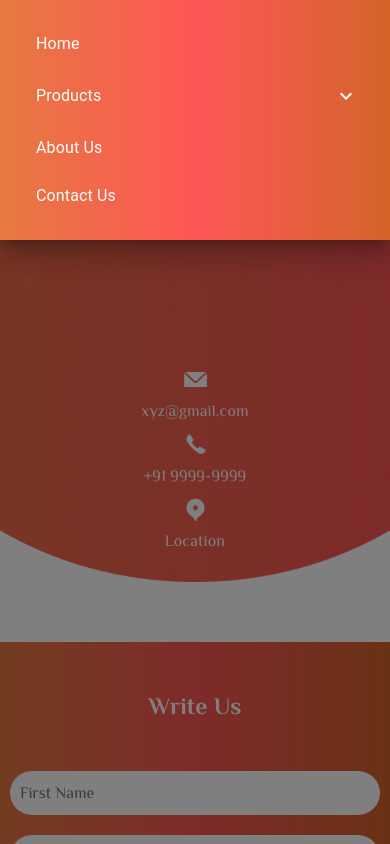
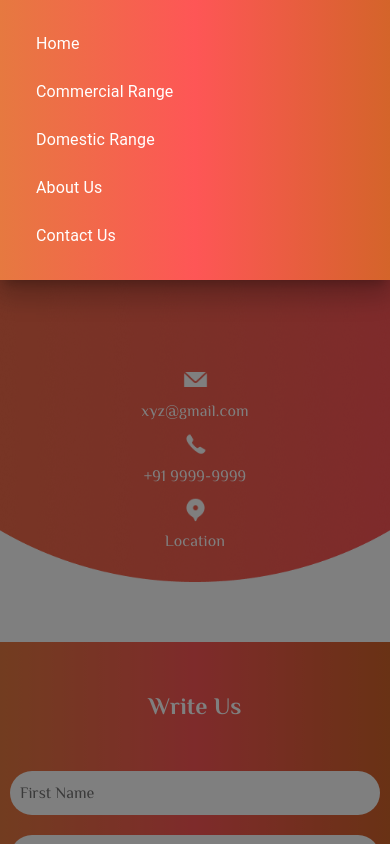
Before and after one commit to sachin-pitamaasweb/kitchen-crafts-app, a React (Create React App) app: page /contact in a window 390 px wide. Both pictures are taken after a click on the element 366 px from the left and 23 px from the top of the page. Shown: the top 844 px of the page. Built offline with nearby package versions, Linux system fonts and the light colour scheme.

Commit message:
new updates

```diff
--- a/src/common/Header/MobileView.jsx
+++ b/src/common/Header/MobileView.jsx
@@ -2,31 +2,25 @@ import React, { useState } from 'react';
 import { Link } from 'react-router-dom';
 
 // MUI
-import { AppBar, Box, CssBaseline, Drawer, Collapse, List, ListItem, ListItemText, IconButton, Divider } from '@mui/material';
-import ExpandMoreIcon from '@mui/icons-material/ExpandMore';
-import ExpandLessIcon from '@mui/icons-material/ExpandLess';
-
-// Helper
-import { navLinks } from '../../helpers';
+import { AppBar, Box, CssBaseline, Drawer, List, ListItem, ListItemText } from '@mui/material';
 
 // Styles
 import './MobileView.css';
 
+const navData = [
+    { path: '/', label: 'Home' },
+    { path: '/commercial', label: 'Commercial Range' },
+    { path: '/domestic', label: 'Domestic Range' },
+    { path: '/about', label: 'About Us' },
+    { path: '/contact', label: 'Contact Us' },
+];
+
 const MobileView = () => {
     const [isMobileMenuOpen, setMobileMenuOpen] = useState(false);
-    const [isProductsOpen, setProductsOpen] = useState(false); // State to track the dropdown status
 
     const toggleMobileMenu = () => {
         setMobileMenuOpen(!isMobileMenuOpen);
-        if (!isMobileMenuOpen) {
-            // Reset the dropdown state when opening the menu
-            setProductsOpen(false);
-        }
         window.scrollTo({ top: 0, behavior: "smooth" });
-    };
-
-    const toggleProductsDropdown = () => {
-        setProductsOpen(!isProductsOpen);
     };
 
     return (
@@ -34,10 +28,7 @@ const MobileView = () => {
             <CssBaseline />
             <AppBar position="fixed" color="primary" sx={{ top: 0, bottom: 'auto', height: '50px' }} className='app-bar-mobile'>
                 <div className='mobile-view'>
-                    <div
-                        className={`menu-icon ${isMobileMenuOpen ? 'open' : ''}`}
-                        onClick={toggleMobileMenu}
-                    >
+                    <div className='menu-icon' onClick={toggleMobileMenu}>
                         <div className="line"></div>
                         <div className="line"></div>
                         <div className="line"></div>
@@ -56,37 +47,10 @@ const MobileView = () => {
                 className='drawer-mobile'
             >
                 <List className="drawer-content">
-                    {navLinks.map((link, index) => (
-                        <React.Fragment key={index}>
-                            {link.name === "Products" ? (
-                                <>
-                                    <ListItem button onClick={toggleProductsDropdown}>
-                                        <ListItemText primary={link.name} />
-                                        <IconButton edge="end" style={{ color: '#fff' }}>
-                                            {isProductsOpen ? <ExpandLessIcon /> : <ExpandMoreIcon />}
-                                        </IconButton>
-                                    </ListItem>
-                                    <Collapse in={isProductsOpen} timeout="auto" unmountOnExit>
-                                        <List component="div" disablePadding>
-                                            <ListItem button component={Link} to="/products/domestic" onClick={toggleMobileMenu}>
-                                                <ListItemText primary="Domestic Products" />
-                                            </ListItem>
-                                            <Divider sx={{ backgroundColor: '#fff' }} />
-                                            <ListItem button component={Link} to="/products/commercial" onClick={toggleMobileMenu}>
-                                                <ListItemText primary="Commercial Products" />
-                                            </ListItem>
-                                        </List>
-                                    </Collapse>
-                                </>
-                            ) : (
-                                <>
-                                    <ListItem button component={Link} to={link.to} onClick={toggleMobileMenu}>
-                                        <ListItemText primary={link.name} />
-                                    </ListItem>
-                                </>
-
-                            )}
-                        </React.Fragment>
+                    {navData.map((link, index) => (
+                        <ListItem button component={Link} to={link.path} onClick={toggleMobileMenu} key={index}>
+                            <ListItemText primary={link.label} />
+                        </ListItem>
                     ))}
                 </List>
             </Drawer>
```
Also changed, not shown: 19 other files (tests, documents, lock files or other folders).
